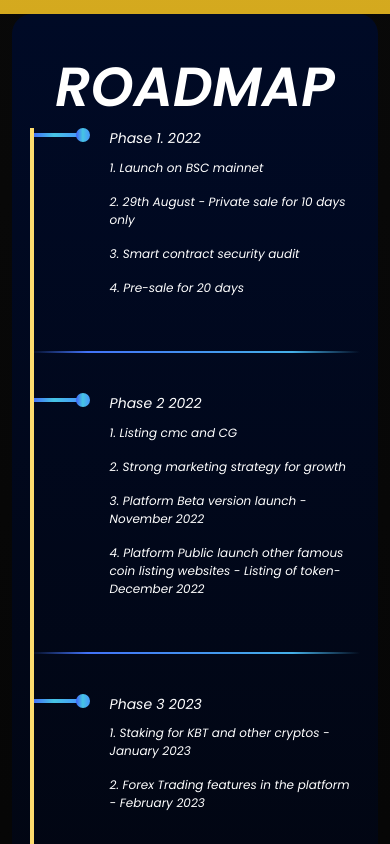
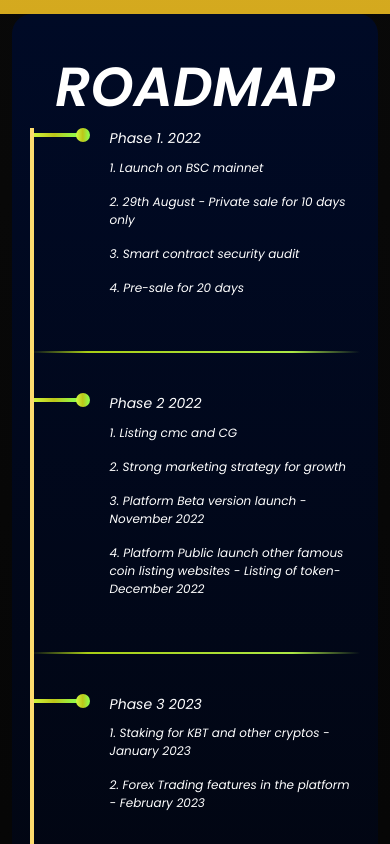
Before and after one commit to noorshanu/Banana, a React (Create React App) app: page / in a window 390 px wide. Shown: the part 7020-7864 px from the top of the page. Built offline with nearby package versions, Linux system fonts and the light colour scheme.

Commit message:
Update Roadmap.css

```diff
--- a/src/components/Roadmap/Roadmap.css
+++ b/src/components/Roadmap/Roadmap.css
@@ -289,7 +289,7 @@ flex: 1;
         transform: translateX(0);
         width: 0.1875rem;
         height: 100%;
-        background: linear-gradient(#4161fc, #46c5e3);
+        background: linear-gradient(#e0fc41, #edea0a);
         z-index: 10 !important;
       }
       .roadmap .roadmap-road > :not(:last-child) {
@@ -315,7 +315,7 @@ flex: 1;
                 bottom: 0;
                 left: 0;
                 width: 100%;
-                background: linear-gradient(90deg, rgba(65, 97, 252, 0) 0%, #4272f8 17.5%, #45b0e8 79.48%, rgba(70, 197, 227, 0) 100%);
+                background: linear-gradient(90deg, rgba(65, 97, 252, 0) 0%, #a8cd15 17.5%, #ace845 79.48%, rgba(70, 197, 227, 0) 100%);
                 height: 0.125rem;
               }
 .roadmap .roadmap-road .left-roadmap {
@@ -359,7 +359,7 @@ flex: 1;
                 z-index: -20 !important;
                 width: 100%;
                 height: 0.375rem;
-                background: linear-gradient(90deg, #ffffff 0%, #4161fc 0.01%, #46c5e3 47.99%, #47a0f7 88.93%);
+                background: linear-gradient(90deg, #ffffff 0%, #d0fc41 0.01%, #bdc619 47.99%, #93f747 88.93%);
               }
 .roadmap .roadmap-road .roadmap-card .roadmap-mobile-line::after {
                 content: "";
@@ -368,7 +368,7 @@ flex: 1;
                 border-radius: 50%;
                 z-index: -10;
                 margin-left: -0.3rem;
-                background: linear-gradient(90deg, #ffffff 0%, #4161fc 0.01%, #46c5e3 47.99%, #47a0f7 88.93%);
+                background: linear-gradient(90deg, #ffffff 0%, #d0fc41 0.01%, #bdc619 47.99%, #93f747 88.93%);
               }
 .roadmap .roadmap-road .roadmap-card-title {
                 font-size: 1rem;
```
